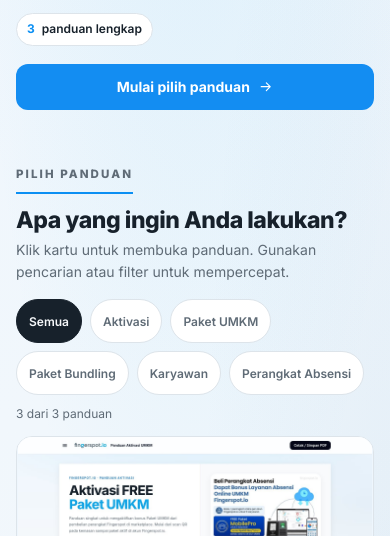
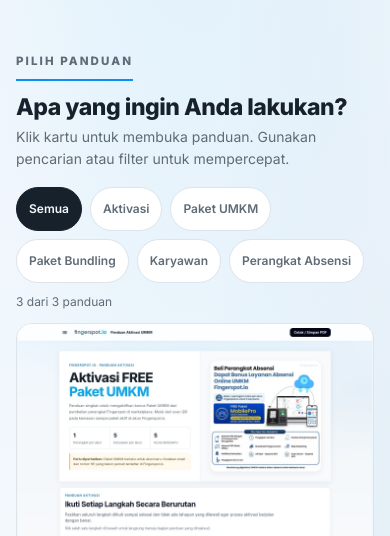
Before and after one commit to toriqayataalmukhorobin-del/toriqayataalmukhorobin-del.github.io, a plain HTML site: page index.html in a window 390 px wide. Shown: the part 308-844 px from the top of the page. Drawn offline with Linux system fonts and the light colour scheme.

Commit message:
Hapus badge dan tombol pembuka landing page

```diff
--- a/index.html
+++ b/index.html
@@ -35,7 +35,6 @@ main{min-width:0;padding:0 clamp(18px,4vw,56px) 40px}
 .eyebrow{font-size:.72rem;letter-spacing:.18em;font-weight:800;color:var(--brand)}
 h1{margin:12px 0 0;font-size:clamp(2rem,5vw,3.4rem);line-height:1.08;font-weight:900;letter-spacing:-.03em}h1 span{color:var(--brand)}
 .lead{max-width:640px;margin:16px 0 0;color:var(--mut);font-size:1.05rem}
-.pills{display:flex;flex-wrap:wrap;gap:10px;margin-top:22px}.pill{display:inline-flex;align-items:center;gap:7px;border:1px solid var(--line);background:var(--card);border-radius:999px;padding:7px 14px;font-size:.8rem;font-weight:600}.pill b{color:var(--brand)}
 .cta{display:inline-flex;align-items:center;gap:8px;margin-top:26px;background:var(--action);color:#fff;border-radius:12px;padding:12px 20px;font-weight:700;box-shadow:none}
 .sec{margin-top:48px}.sec>.k{font-size:.72rem;letter-spacing:.18em;font-weight:800;color:var(--mut);padding-bottom:8px;border-bottom:2px solid var(--brand);display:inline-block}
 .sec h2{margin:14px 0 4px;font-size:1.5rem;font-weight:800;letter-spacing:-.02em}.sec>p{margin:0;color:var(--mut);font-size:.92rem}
@@ -111,9 +110,6 @@ aside a,.chip,.cta,.contact a,.burger,.dd{
  .eyebrow{font-size:10px;letter-spacing:.12em}
  h1{margin-top:10px;font-size:clamp(28px,8vw,36px);line-height:1.12}
  .lead{margin-top:12px;font-size:15px;line-height:1.6}
- .pills{gap:8px;margin-top:16px}
- .pill{font-size:12px;padding:6px 10px}
- .pills .pill:nth-child(2){display:none}
  .cta{display:flex;justify-content:center;min-height:46px;margin-top:18px;padding:11px 16px;font-size:14px}
  .sec{margin-top:30px}
  .sec h2{font-size:23px;line-height:1.25;margin-top:12px}
@@ -193,8 +189,7 @@ main>section,main>footer{flex-shrink:0}
 <section class="hero" id="ringkasan"><div class="eyebrow">FINGERSPOT.IO · PUSAT PANDUAN</div>
 <h1>Panduan Pengguna <span>Fingerspot.io</span></h1>
 <p class="lead">Panduan langkah demi langkah dengan screenshot nyata. Pilih topik, ikuti langkahnya, selesai.</p>
-<div class="pills"><span class="pill"><b id="n">3</b> panduan lengkap</span><span class="pill"><b>Responsif</b> HP &amp; desktop</span></div>
-<a class="cta" href="#panduan">Mulai pilih panduan <svg viewBox="0 0 24 24"><path d="M5 12h14M13 6l6 6-6 6"/></svg></a></section>
+</section>
 <section class="sec" id="panduan"><div class="k">PILIH PANDUAN</div><h2>Apa yang ingin Anda lakukan?</h2><p>Klik kartu untuk membuka panduan. Gunakan pencarian atau filter untuk mempercepat.</p>
 <div class="bar" id="chips"></div><div class="grid" id="g"></div><div class="empty" id="e">Tidak ada panduan yang cocok. Coba kata kunci lain.</div></section>
 <section class="sec" id="cara-pakai"><div class="k">CARA PAKAI</div><h2>Dua langkah mudah</h2>
@@ -220,7 +215,6 @@ const $=s=>document.querySelector(s),esc=s=>s.replace(/[&<>"]/g,c=>({'&':'&amp;'
 const ui={search:$('#q'),sidebar:$('#sb'),burger:$('#bg'),backdrop:$('#menu-backdrop'),dropdown:$('#ddp'),dropdownButton:$('#ddb'),sidebarSearch:$('#sf'),sidebarList:$('#sl'),chips:$('#chips'),grid:$('#g'),empty:$('#e'),guides:$('#panduan')};
 let cards=[],chipButtons=[];
 const tags=['Semua',...new Set(G.flatMap(g=>g.tags))];let tag='Semua';
-$('#n').textContent=G.length;
 const rsl=()=>{const k=ui.sidebarSearch.value.trim().toLowerCase(),L=G.filter(g=>g.title.toLowerCase().includes(k));
 ui.sidebarList.innerHTML=L.length?L.map(g=>`<a href="${esc(g.href)}">${ic(g.icon)}<span>${esc(g.title)}</span></a>`).join(''):'<div class="dz">Tidak ditemukan</div>'};
 $('#dn').textContent=G.length;rsl();ui.sidebarSearch.addEventListener('input',rsl);
@@ -393,7 +387,7 @@ if(motionObserver&&!motionPreference.matches){
  }
 }
 if(!location.hash&&scrollY===0){
- for(const [index,target] of [...document.querySelectorAll('.hero h1, .hero .lead, .hero .cta')].entries()){
+ for(const [index,target] of [...document.querySelectorAll('.hero h1, .hero .lead')].entries()){
   playMotion(target,[{translate:'0 10px',opacity:.8},{translate:'0 0',opacity:1}],{delay:index*45});
  }
 }
```
